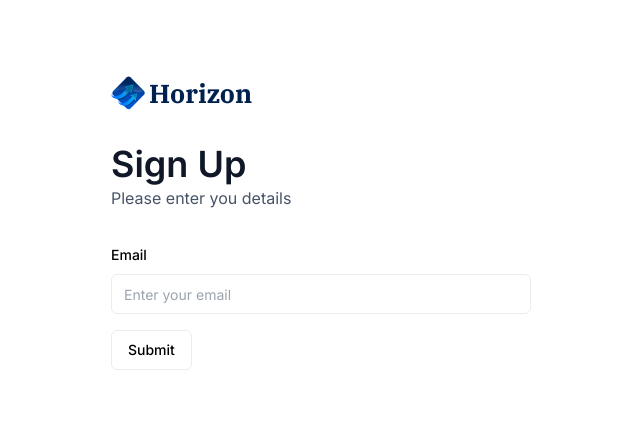
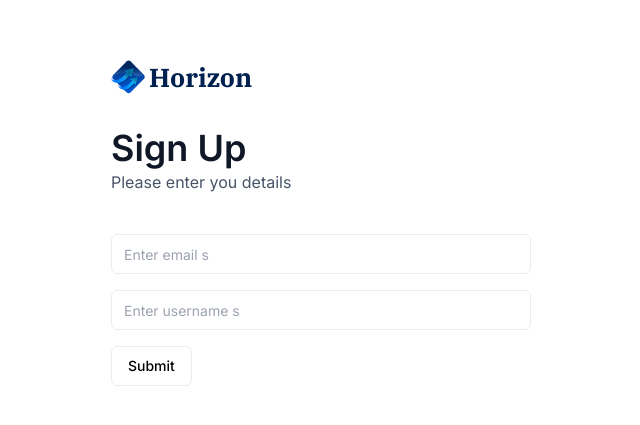
Before and after one commit to chardiecode/bankin-finance, a Next.js app: page /sign-up in a window 1280 px wide. Shown: the part 177-602 px from the top of the page, without its empty margins (319-959 px from the left). Built offline with nearby package versions, Linux system fonts and the light colour scheme.

Commit message:
Refactor form

```diff
--- a/components/AuthForm.tsx
+++ b/components/AuthForm.tsx
@@ -1,34 +1,25 @@
 "use client";
 
-import { useState } from "react";
-import { z } from "zod";
+import { Fragment, useState } from "react";
 import Link from "next/link";
 import Image from "next/image";
 import { zodResolver } from "@hookform/resolvers/zod";
 import { SubmitHandler, useForm } from "react-hook-form";
+import formUtils from "@/lib/formUtils";
 
 import { Button } from "@/components/ui/button";
-import {
-  Form,
-  FormControl,
-  FormDescription,
-  FormField,
-  FormItem,
-  FormLabel,
-  FormMessage,
-} from "@/components/ui/form";
+import { Form } from "@/components/ui/form";
 import { authFormSchema, AuthenticationForm } from "@/lib/validationFormSchema";
-import { Input } from "./ui/input";
 
-const fieldArgs = ["username", "email"];
-const formFields = {
+const fieldOrder = ["email", "username"];
+const fieldArgs = {
   email: {
+    name: "email",
     type: "text",
-    placeholder: "Enter email",
   },
   username: {
+    name: "username",
     type: "text",
-    placeholder: "Enter usernamer",
   },
 };
 
@@ -37,22 +28,18 @@ const AuthForm = ({ type }: { type: string }) => {
     resolver: zodResolver(authFormSchema),
     defaultValues: {
       email: "",
+      username: "",
     },
-    mode: "onSubmit",
+    mode: "onBlur",
   });
-  const {
-    handleSubmit,
-    register,
-    control,
-    formState: { errors },
-  } = form;
+
+  const [user, setUser] = useState(null);
 
   const onSubmit: SubmitHandler<AuthenticationForm> = async (data) => {
     console.log(data);
     // You can also add any asynchronous operations here
   };
 
-  const [user, setUser] = useState(null);
   return (
     <section className="auth-form">
       <header className="flex flex-col gap-5 md:gap-8">
@@ -78,22 +65,15 @@ const AuthForm = ({ type }: { type: string }) => {
       ) : (
         <>
           <Form {...form}>
-            <form onSubmit={handleSubmit(onSubmit)} className="space-y-4">
-              {/* Controlled */}
-              {/* {fieldArgs.map((field) => field[formFields])} */}
-              <FormField
-                control={control}
-                name="email"
-                render={({ field }) => (
-                  <FormItem>
-                    <FormLabel>Email</FormLabel>
-                    <FormControl>
-                      <Input placeholder="Enter your email" {...field} />
-                    </FormControl>
-                    <FormMessage className="text-red-600" />
-                  </FormItem>
-                )}
-              />
+            <form onSubmit={form.handleSubmit(onSubmit)} className="space-y-4">
+              {fieldOrder.map((name) => (
+                <Fragment key={name}>
+                  {formUtils.renderField({
+                    field: fieldArgs[name as keyof AuthenticationForm],
+                    form,
+                  })}
+                </Fragment>
+              ))}
               <Button variant="outline" type="submit">
                 Submit
               </Button>
--- /dev/null
+++ b/components/common/TextInput.tsx
@@ -0,0 +1,28 @@
+import {
+  FormField,
+  FormItem,
+  FormLabel,
+  FormControl,
+  FormMessage,
+} from "@/components/ui/form";
+import { Input } from "@/components/ui/input";
+import { startCase } from "lodash";
+
+export const renderInput = ({ form, name, label, placeholder }) => {
+  return (
+    <FormField
+      control={form.control}
+      name={name}
+      key={name}
+      render={({ field }) => (
+        <FormItem>
+          <FormLabel>{label ?? startCase(label)}</FormLabel>
+          <FormControl>
+            <Input placeholder={placeholder ?? `Enter ${name} s`} {...field} />
+          </FormControl>
+          <FormMessage className="text-red-600" />
+        </FormItem>
+      )}
+    />
+  );
+};
--- a/lib/formUtils.ts
+++ b/lib/formUtils.ts
@@ -1,31 +1,15 @@
-import {
-  Form,
-  FormControl,
-  FormDescription,
-  FormField,
-  FormItem,
-  FormLabel,
-  FormMessage,
-} from "@/components/ui/form";
+import { renderInput } from "@/components/common/TextInput";
 
-function renderField({ control }: { control: any }) {
-  return (
-    <FormField
-      control={control}
-      name="email"
-      render={({ field }) => (
-        <FormItem>
-          <FormLabel>Email</FormLabel>
-          <FormControl>
-            <Input placeholder="Enter your email" {...field} />
-          </FormControl>
-          <FormMessage className="text-red-600" />
-        </FormItem>
-      )}
-    />
-  )
-}
+const renderField = ({ field, form }: { field: any; form: any }) => {
+  const { name, label, placeholder } = field;
+  switch (field.type) {
+    case "text":
+      return renderInput({ form, name: name, label, placeholder });
+    default:
+      return undefined;
+  }
+};
 
 export default {
-  renderField
-}
+  renderField,
+};
--- a/package.json
+++ b/package.json
@@ -18,6 +18,7 @@
     "chart.js": "^4.4.4",
     "class-variance-authority": "^0.7.0",
     "clsx": "^2.1.1",
+    "lodash": "^4.17.21",
     "lucide-react": "^0.429.0",
     "next": "14.2.5",
     "query-string": "^9.1.0",
@@ -31,6 +32,7 @@
     "zod": "^3.23.8"
   },
   "devDependencies": {
+    "@types/lodash": "^4.17.7",
     "@types/node": "^20",
     "@types/react": "^18",
     "@types/react-dom": "^18",
```
Also changed, not shown: components/CustomInput.tsx (deleted, +0 -70 lines), 1 other file (tests, documents, lock files or other folders).
